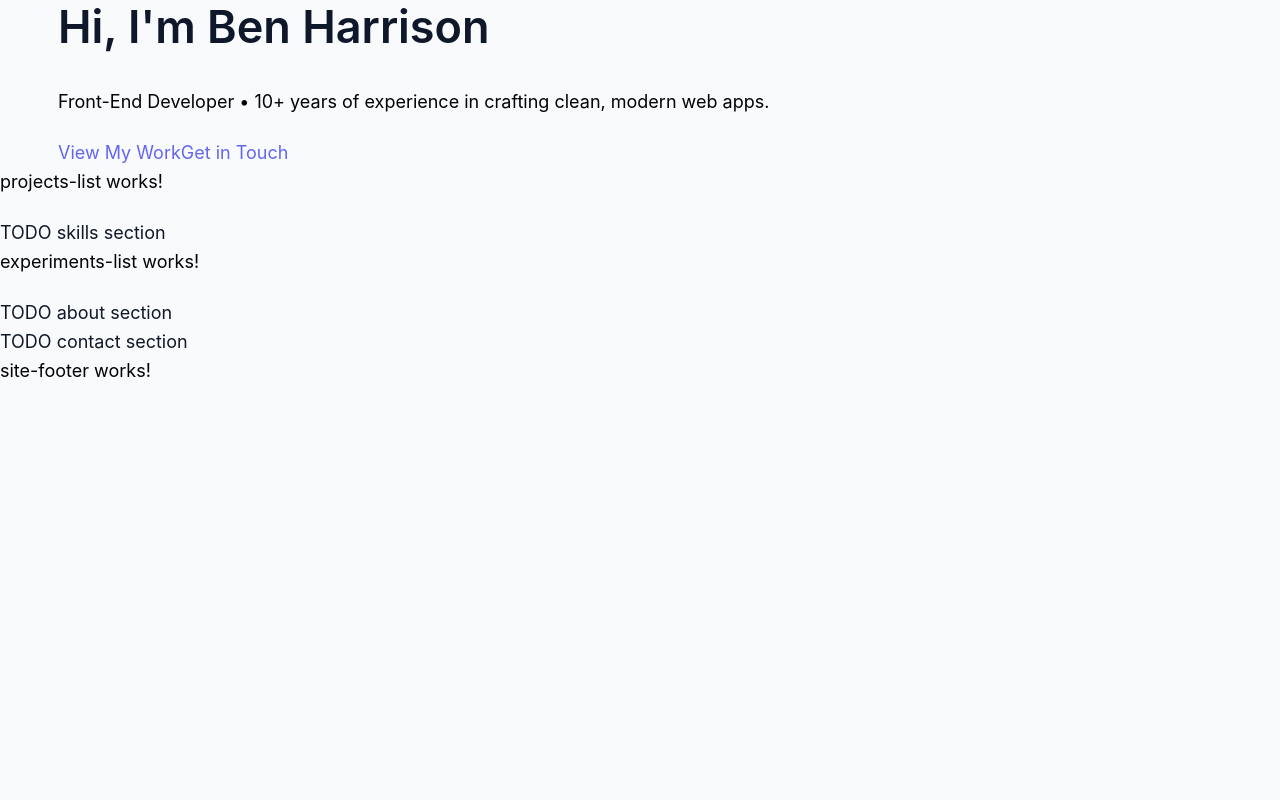
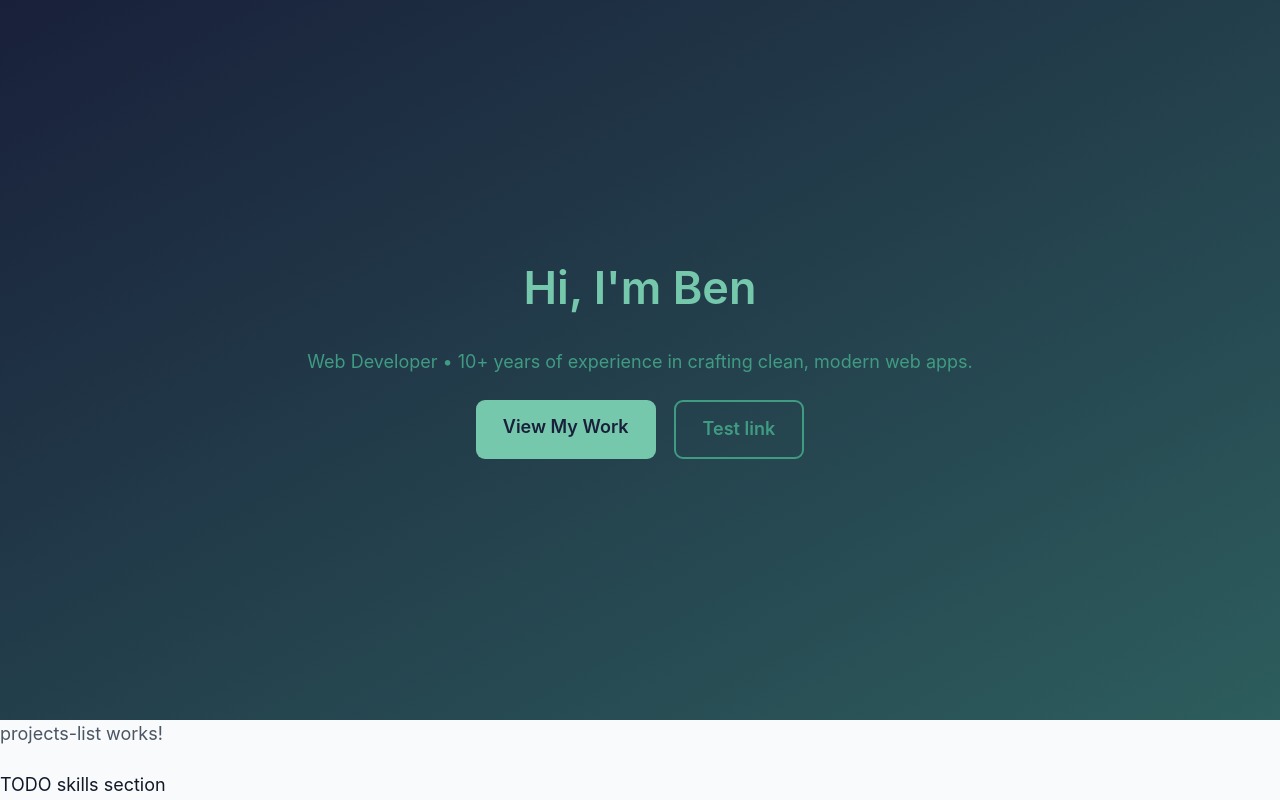
Before and after one commit to benthedeveloper/benharrison-portfolio, an Angular app: page / in a window 1280 px wide. Shown: the top 800 px of the page. Built offline with nearby package versions, Linux system fonts and the light colour scheme.

Commit message:
Basic hero created, more styles added

```diff
--- a/src/app/hero/hero.html
+++ b/src/app/hero/hero.html
@@ -1,14 +1,11 @@
 <section class="hero">
-  <div class="hero__content container">
-    <h1 class="hero__title">
-      Hi, I'm <span class="highlight">Ben Harrison</span>
-    </h1>
-    <p class="hero__subtitle">
-      Front-End Developer • 10+ years of experience in crafting clean, modern web apps.
-    </p>
-    <div class="hero__actions">
+  <div class="hero__content">
+    <!-- TODO add a picture of me -->
+    <h1 class="hero__title">Hi, I'm Ben</h1>
+    <p class="hero__subtitle">Web Developer • 10+ years of experience in crafting clean, modern web apps.</p>
+    <div class="btn-group u-align-center">
       <a href="#projects" class="btn btn--primary">View My Work</a>
-      <a href="#contact" class="btn btn--secondary">Get in Touch</a>
+      <a href="#test" class="btn btn--secondary">Test link</a>
     </div>
   </div>
 </section>
--- a/src/app/hero/hero.scss
+++ b/src/app/hero/hero.scss
@@ -0,0 +1,25 @@
+@use "sass:color";
+@use "../../styles/abstracts/variables" as *;
+
+.hero {
+  display: flex;
+  align-items: center;
+  justify-content: center;
+  text-align: center;
+  min-height: 90vh;
+  padding: 2rem;
+  background: linear-gradient(
+    to bottom right,
+    $color-background,
+    $color-teal
+  );
+  color: $color-text;
+
+  &__title {
+    color: $color-seafoam;
+  }
+
+  &__subtitle {
+    color: $color-mint;
+  }
+}
--- a/src/styles/abstracts/_variables.scss
+++ b/src/styles/abstracts/_variables.scss
@@ -1,10 +1,77 @@
-// TODO: Color palette for the site
-$color-primary: #6366f1;
-$color-accent: #14b8a6;
-$color-dark: #0f172a;
-$color-light: #f9fafb;
+// ==========================================================================
+// Color System
+// ==========================================================================
 
-$font-sans: 'Inter', system-ui, sans-serif;
-$font-mono: 'Fira Code', monospace;
+// Brand Palette
+$color-midnight-blue: #19203A;   // deep background
+$color-dark-slate:   #16282F;   // secondary dark
+$color-teal:         #2D5D5D;   // muted contrast
+$color-mint:         #409B83;   // accent
+$color-seafoam:      #76C8AC;   // primary accent
 
+// Semantic Roles
+$color-primary:   $color-seafoam;      // main accent
+$color-secondary: $color-mint;         // secondary accent
+$color-background: $color-midnight-blue;
+$color-surface:    $color-dark-slate;
+$color-text:       #f9f9f9;            // near-white text
+$color-heading:    #ffffff;            // headings pop
+
+// Utility / Status Colors
+$color-success: #28a745; // accessible green
+$color-warning: #ffc107; // amber
+$color-error:   #dc3545; // red
+$color-info:    #17a2b8; // cyan-ish blue
+
+// Neutral Palette (grays)
+$color-gray-100: #f9fafb;
+$color-gray-200: #e5e7eb;
+$color-gray-300: #d1d5db;
+$color-gray-400: #9ca3af;
+$color-gray-500: #6b7280;
+$color-gray-600: #4b5563;
+$color-gray-700: #374151;
+$color-gray-800: #1f2937;
+$color-gray-900: #111827;
+
+// Base
+$color-white: #ffffff;
+$color-black: #000000;
+
+// Backgrounds
+$color-bg: $color-gray-100;
+$color-surface: $color-white;
+
+// Text
+$color-text: $color-gray-900;
+$color-text-muted: $color-gray-600;
+
+// ==========================================================================
+// Typography
+// ==========================================================================
+
+// Font families
+$font-sans: "Inter", system-ui, -apple-system, BlinkMacSystemFont, "Segoe UI",
+  Roboto, "Helvetica Neue", Arial, sans-serif;
+$font-mono: "Fira Code", monospace;
+
+// Font sizes (scale)
+$font-size-xs: 0.75rem; // 12px
+$font-size-sm: 0.875rem; // 14px
+$font-size-base: 1rem; // 16px
+$font-size-lg: 1.125rem; // 18px
+$font-size-xl: 1.25rem; // 20px
+$font-size-2xl: 1.5rem; // 24px
+$font-size-3xl: 2rem; // 32px
+$font-size-4xl: 2.5rem; // 40px
+$font-size-5xl: 3rem; // 48px
+
+// Font weights
+$font-weight-normal: 400;
+$font-weight-medium: 500;
+$font-weight-semibold: 600;
+$font-weight-bold: 700;
+
+// TODO spacing?
+// Spacing
 $space-unit: 1rem;
--- a/src/styles/base/_reset.scss
+++ b/src/styles/base/_reset.scss
@@ -1,6 +1,8 @@
 @use "../abstracts/variables" as *;
 
-*, *::before, *::after {
+*,
+*::before,
+*::after {
   margin: 0;
   padding: 0;
   box-sizing: border-box;
@@ -8,7 +10,7 @@
 
 body {
   font-family: $font-sans;
-  background: $color-light;
-  color: $color-dark;
+  background: $color-bg;
+  color: $color-text;
   line-height: 1.6;
 }
--- a/src/styles/base/_typography.scss
+++ b/src/styles/base/_typography.scss
@@ -17,33 +17,33 @@ html {
 // Base body styles
 body {
   font-family: $font-sans;
-  font-weight: 400;
+  font-weight: $font-weight-normal;
   line-height: 1.6;
-  color: $color-dark;
-  background-color: $color-light;
+  color: $color-text;
+  background-color: $color-bg;
   -webkit-font-smoothing: antialiased;
 }
 
 // Headings
 h1, h2, h3, h4, h5, h6 {
   font-family: $font-sans;
-  font-weight: 600;
+  font-weight: $font-weight-semibold;
   line-height: 1.2;
   margin: 0 0 0.75em 0;
-  color: $color-dark;
+  color: $color-text;
 }
 
-h1 { font-size: 2.5rem; }
-h2 { font-size: 2rem; }
-h3 { font-size: 1.5rem; }
-h4 { font-size: 1.25rem; }
-h5 { font-size: 1.125rem; }
-h6 { font-size: 1rem; }
+h1 { font-size: $font-size-4xl; }
+h2 { font-size: $font-size-3xl; }
+h3 { font-size: $font-size-2xl; }
+h4 { font-size: $font-size-xl; }
+h5 { font-size: $font-size-lg; }
+h6 { font-size: $font-size-base; }
 
 // Paragraphs
 p {
   margin: 0 0 1.25rem 0;
-  color: color.adjust($color-dark, $lightness: -10%);
+  color: $color-text-muted;
 }
 
 // Links
@@ -75,6 +75,6 @@ blockquote {
   border-left: 4px solid $color-primary;
   padding-left: 1rem;
   font-style: italic;
-  color: color.adjust($color-dark, $lightness: -20%);
+  color: color.adjust($color-text, $lightness: -20%);
   margin: 1.5rem 0;
 }
--- a/src/styles/components/_buttons.scss
+++ b/src/styles/components/_buttons.scss
@@ -0,0 +1,62 @@
+@use "sass:color";
+@use "../abstracts/variables" as *;
+
+a.btn,
+button.btn,
+input[type="button"].btn,
+input[type="submit"].btn {
+  text-decoration: none;
+  display: inline-block;
+  padding: 0.75rem 1.5rem;
+  border-radius: 0.5rem;
+  font-weight: 600;
+  cursor: pointer;
+  transition: background 0.2s ease, color 0.2s ease;
+
+  &--primary {
+    background: $color-primary;
+    color: $color-background;
+    border: none;
+
+    &:hover {
+      background: color.adjust($color-primary, $lightness: -10%);
+      color: $color-white;
+    }
+  }
+
+  &--secondary {
+    background: transparent;
+    color: $color-secondary;
+    border: 2px solid $color-secondary;
+
+    &:hover {
+      background: $color-secondary;
+      color: #fff;
+    }
+  }
+
+  &--tertiary {
+    background: transparent;
+    border: none;
+    color: $color-primary;
+    padding: 0; // keep it lean like a link
+    font-weight: $font-weight-bold;
+
+    &:hover,
+    &:focus {
+      text-decoration: underline;
+      color: color.adjust($color-primary, $lightness: -10%);
+    }
+  }
+}
+
+.btn-group {
+  display: flex;
+  gap: 1rem;
+  flex-wrap: wrap;
+
+  &--stacked {
+    flex-direction: column;
+    align-items: stretch;
+  }
+}
--- a/src/styles/components/_cards.scss
+++ b/src/styles/components/_cards.scss
@@ -32,13 +32,13 @@
     font-size: 1.25rem;
     font-weight: 600;
     margin-bottom: 0.5rem;
-    color: $color-dark;
+    color: $color-text;
   }
 
   &__description {
     flex: 1;
     font-size: 0.95rem;
-    color: color.adjust($color-dark, $lightness: -15%);
+    color: color.adjust($color-text, $lightness: -15%);
     margin-bottom: 1rem;
   }
 
--- /dev/null
+++ b/src/styles/utilities/_utilities.scss
@@ -0,0 +1,49 @@
+// ========================================
+// Utilities
+// Small, composable helper classes for layout, spacing, text, etc.
+// ========================================
+
+// Flex alignment
+.u-align-left {
+  display: flex;
+  justify-content: flex-start;
+}
+
+.u-align-center {
+  display: flex;
+  justify-content: center;
+}
+
+.u-align-right {
+  display: flex;
+  justify-content: flex-end;
+}
+
+// Stacking utilities
+.u-stack > * + * {
+  margin-top: 1rem;
+}
+
+.u-inline-gap > * + * {
+  margin-left: 1rem;
+}
+
+// Text alignment
+.u-text-left {
+  text-align: left;
+}
+.u-text-center {
+  text-align: center;
+}
+.u-text-right {
+  text-align: right;
+}
+
+// Visibility helpers
+.u-hidden {
+  display: none !important;
+}
+
+.u-visible {
+  display: block !important;
+}
```
Also changed, not shown: src/styles/main.scss (+19 -16 lines).
